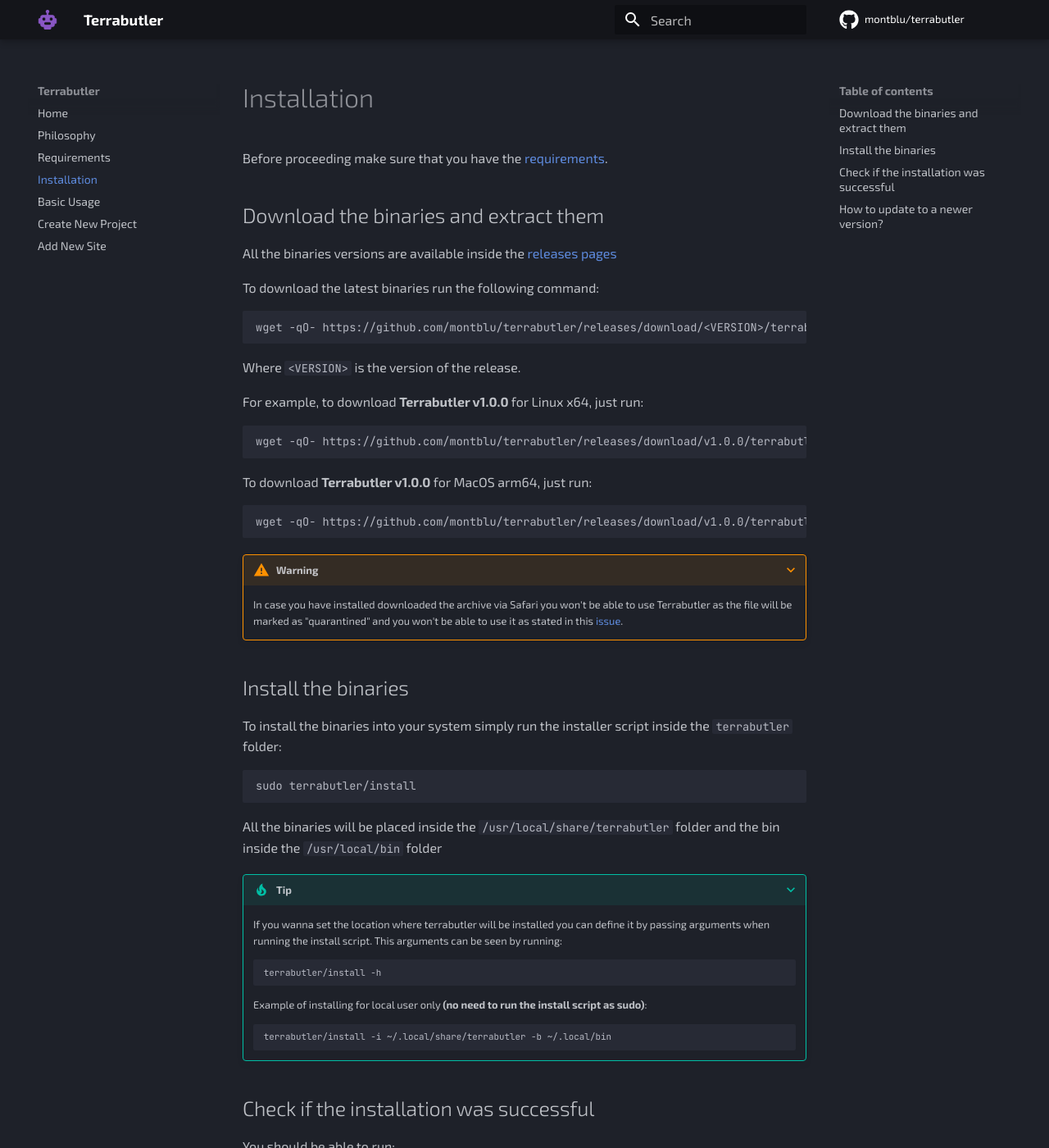
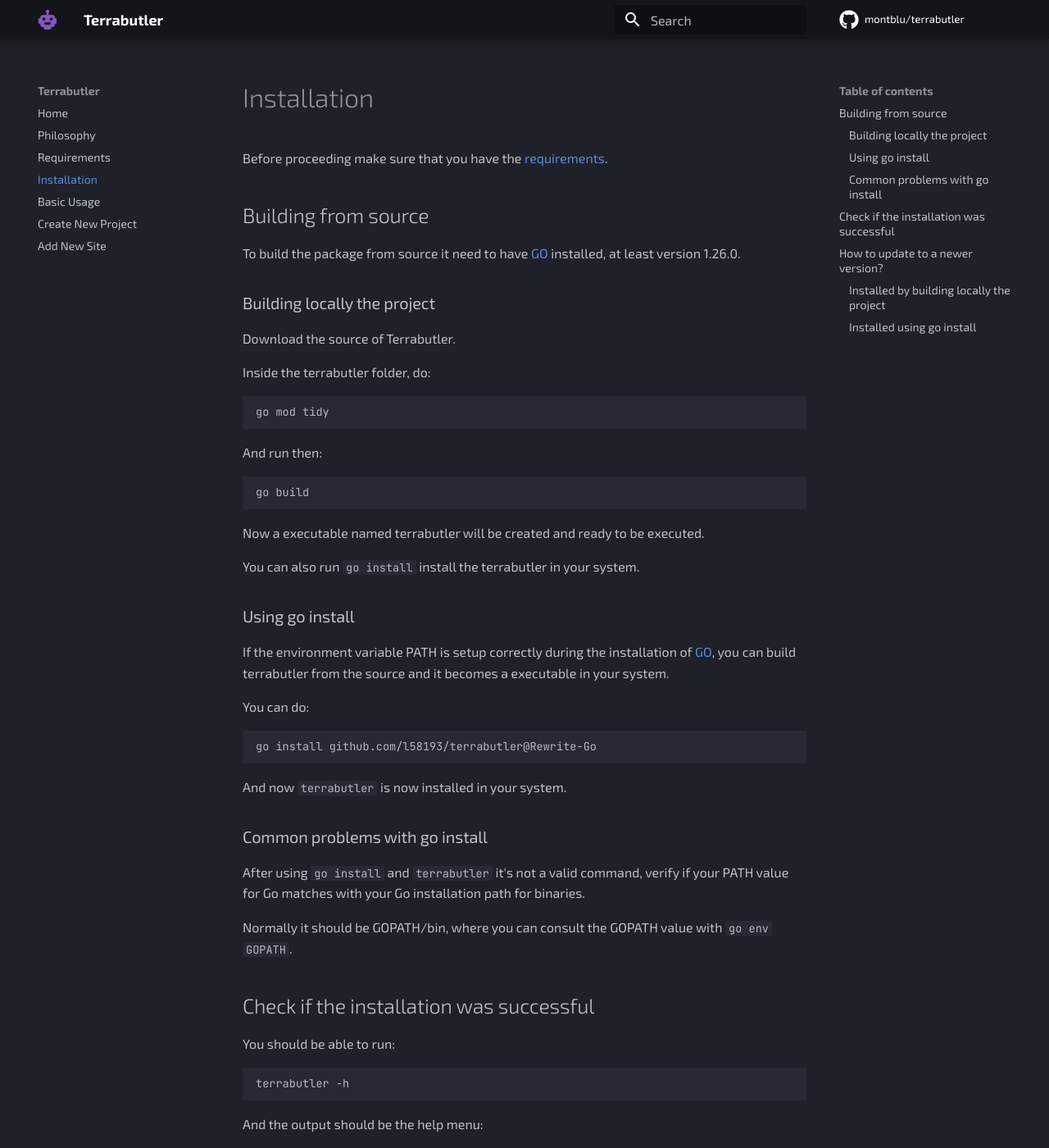
Before and after one commit to montblu/terrabutler, an MkDocs documentation site: the page built from docs/installation.md, in a window 1280 px wide and 1400 px high. Shown: the whole window at 82% size. Built offline with MkDocs 1.6.1 and Material for MkDocs 9.7.7, drawn with Linux system fonts in a browser that asks for light colours; comment, search, counter and statistics services are not loaded; some of the changed text lies outside the part shown.

Commit message:
Editing Docs files...

````diff
--- a/docs/installation.md
+++ b/docs/installation.md
@@ -2,86 +2,82 @@
 
 Before proceeding make sure that you have the [requirements](requirements.md).
 
-## Download the binaries and extract them
+## Building from source
 
-All the binaries versions are available inside the [releases pages](https://github.com/montblu/terrabutler/releases)
+To build the package from source it need to have [GO](https://go.dev/doc/install) installed, at least version 1.26.0.
 
-To download the latest binaries run the following command:
 
+### Building locally the project
+
+Download the source of Terrabutler.
+
+Inside the terrabutler folder, do:
+ ``` shell
+ go mod tidy
+ ```
+ And run then:
+ ```shell
+ go build
+ ```
+
+Now a executable named terrabutler will be created and ready to be executed.
+
+You can also run ```go install``` install the terrabutler in your system.
+
+### Using go install
+
+If the environment variable PATH is setup correctly during the installation of [GO](https://go.dev/doc/install), you can build terrabutler from the source and it becomes a executable in your system.
+
+You can do:
 ``` shell
-wget -qO- https://github.com/montblu/terrabutler/releases/download/<VERSION>/terrabutler-<OS>-<ARCH>-<VERSION>.tar.gz | tar -zxvf - terrabutler
+go install github.com/l58193/terrabutler@Rewrite-Go
 ```
 
-Where `<VERSION>` is the version of the release.
+And now ```terrabutler``` is now installed in your system.
 
-For example, to download **Terrabutler v1.0.0** for Linux x64, just run:
+### Common problems with go install
 
-```
-wget -qO- https://github.com/montblu/terrabutler/releases/download/v1.0.0/terrabutler-linux-x64-v1.0.0.tar.gz | tar -zxvf - terrabutler
-```
+After using ```go install``` and ```terrabutler``` it's not a valid command, verify if your PATH value for Go matches with your Go installation path for binaries.
 
-To download **Terrabutler v1.0.0** for MacOS arm64, just run:
+Normally it should be GOPATH/bin, where you can consult the GOPATH value with ```go env GOPATH```.
 
-```
-wget -qO- https://github.com/montblu/terrabutler/releases/download/v1.0.0/terrabutler-macos-arm64-v1.0.0.tar.gz | tar -zxvf - terrabutler
-```
-
-???+ warning
-    In case you have installed downloaded the archive via Safari you won't be able to use Terrabutler as the file will be marked as "quarantined" and you won't be able to use it as stated in this [issue](https://github.com/borgbackup/borg/issues/5622#issuecomment-774617595).
-
-## Install the binaries
-
-To install the binaries into your system simply run the installer script inside the `terrabutler` folder:
-
-``` shell
-sudo terrabutler/install
-```
-
-All the binaries will be placed inside the `/usr/local/share/terrabutler` folder and the bin inside the `/usr/local/bin` folder
-
-???+ tip
-    If you wanna set the location where terrabutler will be installed you can define it by passing arguments when running the install script.
-    This arguments can be seen by running:
-
-    ``` shell
-    terrabutler/install -h
-    ```
-
-    Example of installing for local user only **(no need to run the install script as sudo)**:
-
-    ``` shell
-    terrabutler/install -i ~/.local/share/terrabutler -b ~/.local/bin
-    ```
 
 ## Check if the installation was successful
 
 You should be able to run:
 
 ``` shell
-terrabutler --version
+terrabutler -h
 ```
 
-and the output should be:
+And the output should be the help menu:
 
 
 ``` shell
-Terrabutler: v1.0.0
+NAME:
+   terrabutler - The utility that helps keeping your IaC in one piece
+
+USAGE:
+   terrabutler [OPTIONS] COMMAND [ARGS]...
+
+COMMANDS:
+   version  Show version and exit
+   env      Manage environments
+   init     Initialize the manager
+   tf       Manage terraform commands
+
+GLOBAL OPTIONS:
+  --help, -H, -h       Show this message and exit
 ```
 
 If the output is not similar to the one above, then **something went wrong during the installation**.
 
 ## How to update to a newer version?
 
-If you have **Terrabutler** already installed and want to update to a newer version just do all the installation process again.
-When you will be running the installer script it should prompt if you want to upgrade the **Terrabutler**, as we can see below:
+### Installed by building locally the project
 
-``` shell
-Found preexisting Terrabutler installation: /usr/share/terrabutler.
-Do you want to replace it? [y/N]
-```
+Download the newer version of Terrabutler and repeat the [process](#building-locally-the-project).
 
-Just press `y` and press *enter* and **Terrabutler** should be updated to the version that you downloaded.
+### Installed using go install
 
-???+ danger
-    In case you have installed the **Terrabutler** earlier with different locations, you will need to pass them, otherwise the
-    install script **won't prompt** you to update it.
+If used go install, it's only need to run the [command again](#using-go-install).
````
Also changed, not shown: README.md (+1 -1 lines), docs/index.md (+9 -4 lines), docs/usage.md (+8 -2 lines), 1 other file.
